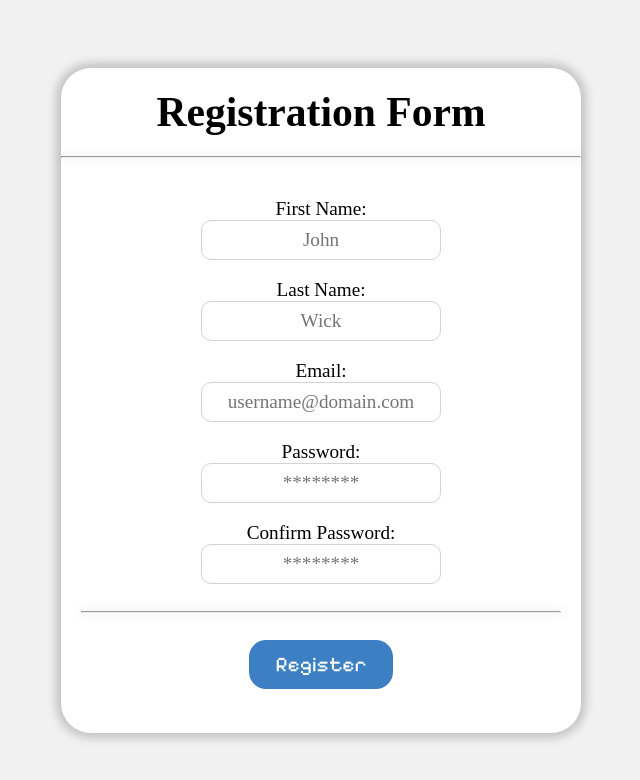
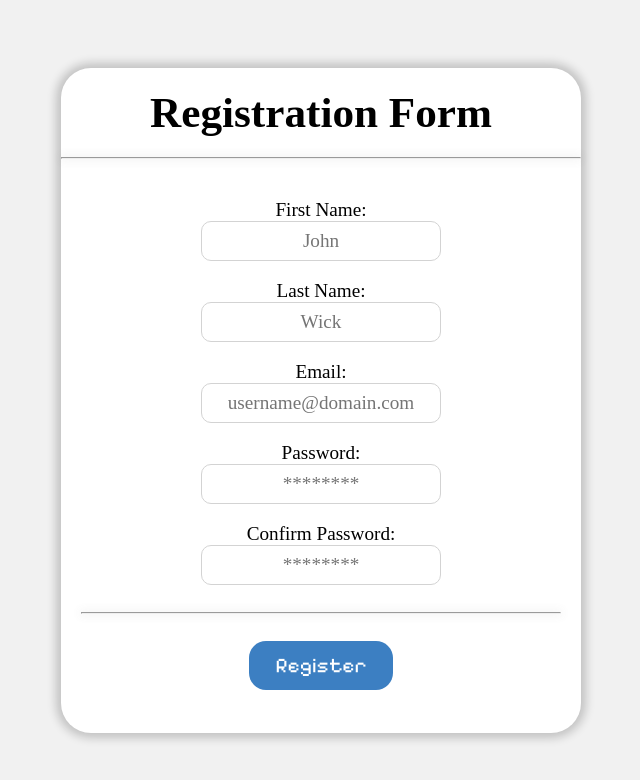
Before and after one commit to deonasn/learning_web_development, a plain HTML site: page index.html in a window 1280 px wide. Shown: the whole page, without its empty margins (319-959 px from the left). Drawn offline with Linux system fonts and the light colour scheme; a web font is replaced by a local one.

Commit message:
Update styles.css
small change to the header 1 font size.

```diff
--- a/css/styles.css
+++ b/css/styles.css
@@ -25,7 +25,7 @@ body{
 
 h1{
     font-family: 'caesar dressing';
-    font-size: 2.6rem;
+    font-size: 2.7rem;
     text-align: center;
     padding: 20px;
 }
```
